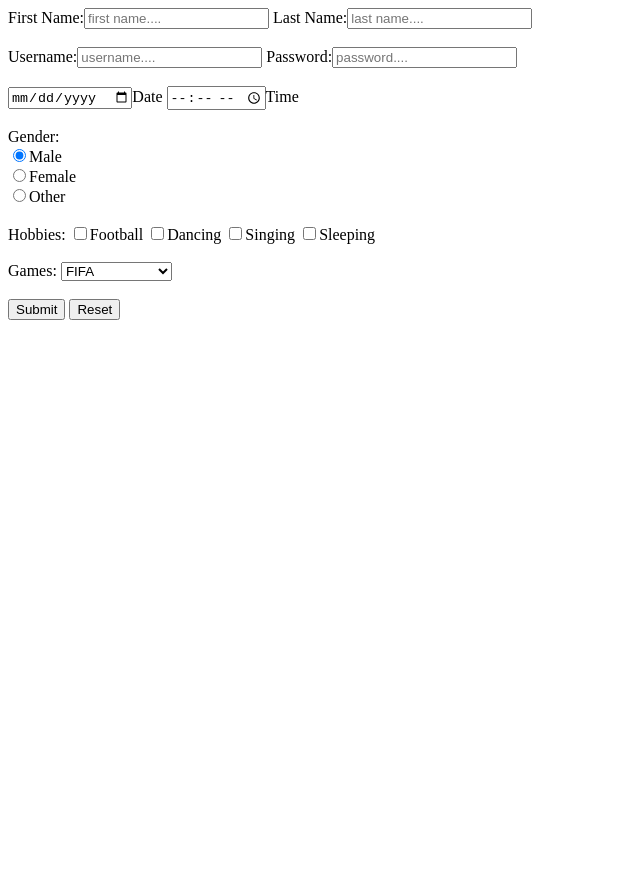
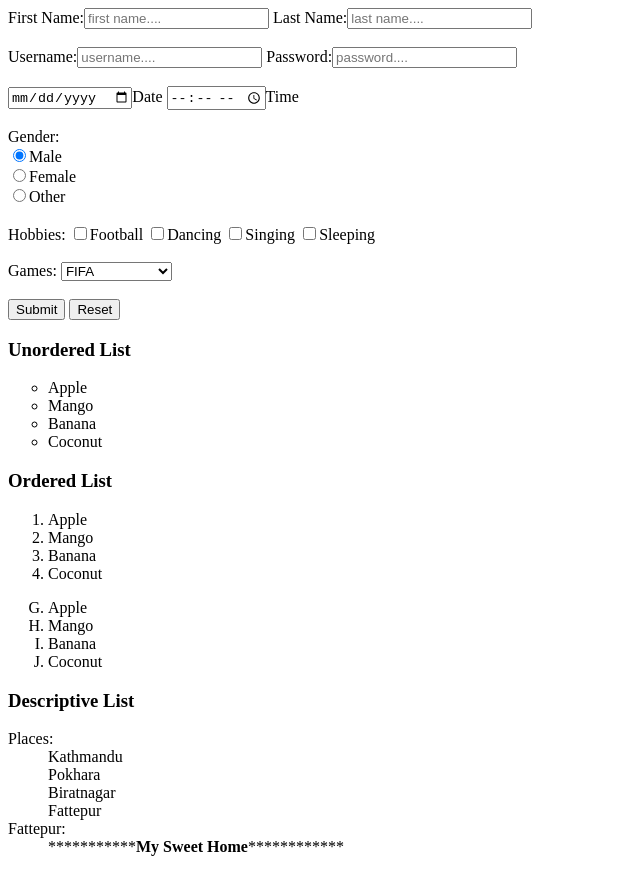
Before and after one commit to mahatodaya/sampleproject1, a plain HTML site: page index.html in a window 1280 px wide. Shown: the whole page, without its empty margins (0-640 px from the left). Before the commit the page ends 800 px from the top, so only its background shows below. Drawn offline with Linux system fonts and the light colour scheme.

Commit message:
List,heading added

```diff
--- a/index.html
+++ b/index.html
@@ -21,15 +21,44 @@
 		<input type="checkbox" name="hobbies" value="singing">Singing
 		<input type="checkbox" name="hobbies" value="sleeping">Sleeping<br><br>
 		<label>Games:</label>
-		<select>
+		<select name="Games">
 			<option value="fifa">FIFA</option>
 			<option value="pubg">PUBG</option>
 			<option value="dreamleague">Dream League</option>
 			<option value="pes">PES</option>
 		</select>
-
 		<br><br><button type="submit" value="Submit">Submit</button>
 		<button type="reset" value="Reset">Reset</button>
 	</form>
+		<h3>Unordered List</h3>
+		<ul style="list-style: circle;">
+			<li>Apple</li>
+			<li>Mango</li>
+			<li>Banana</li>
+			<li>Coconut</li>
+		</ul>
+		<h3>Ordered List</h3>
+		<ol>
+			<li>Apple</li>
+			<li>Mango</li>
+			<li>Banana</li>
+			<li>Coconut</li>
+		</ol>
+		<ol type="A" start="7">
+			<li>Apple</li>
+			<li>Mango</li>
+			<li>Banana</li>
+			<li>Coconut</li>
+		</ol>
+		<h3>Descriptive List</h3>
+		<dl>
+			<dt>Places:</dt>
+			<dd>Kathmandu</dd>
+			<dd>Pokhara</dd>
+			<dd>Biratnagar</dd>
+			<dd>Fattepur</dd>
+			<dt>Fattepur:</dt>
+			<dd >***********<b>My Sweet Home</b>************</dd>
+		</dl>
 </body>
 </html>
```
